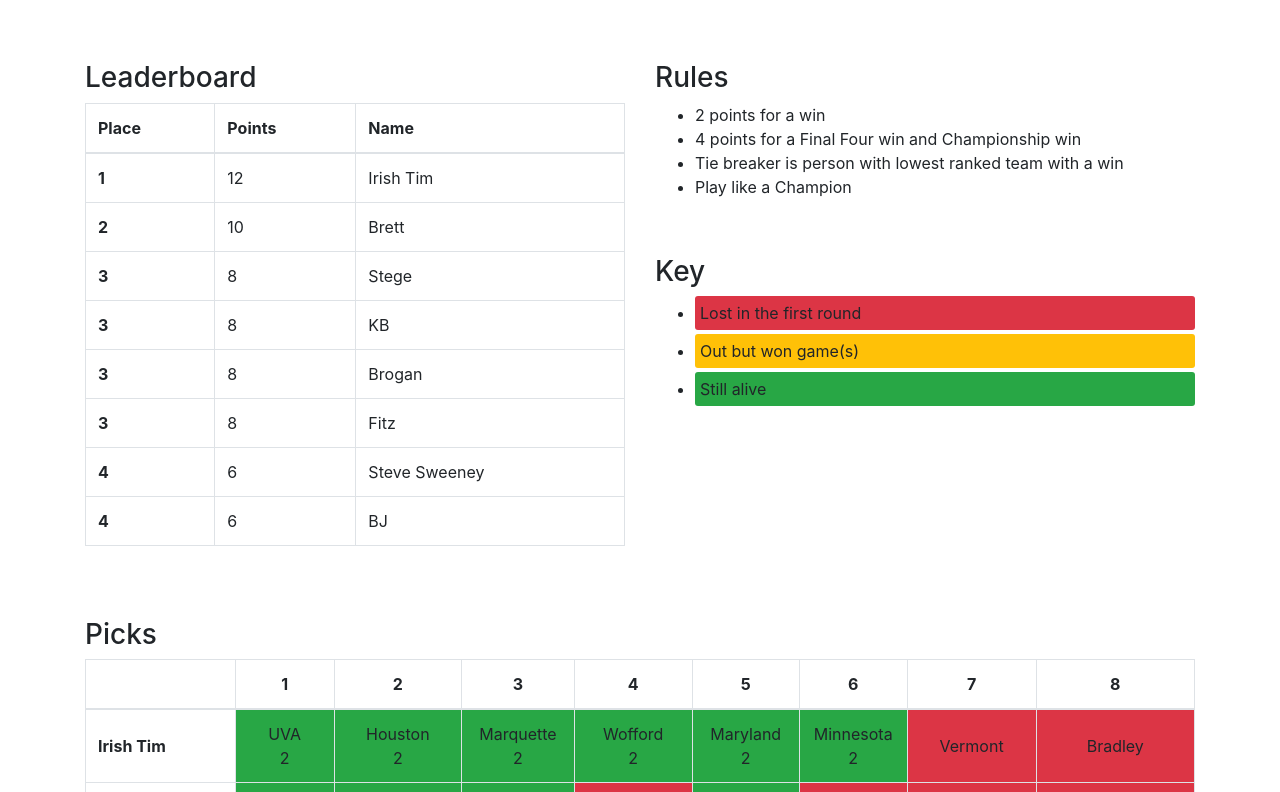
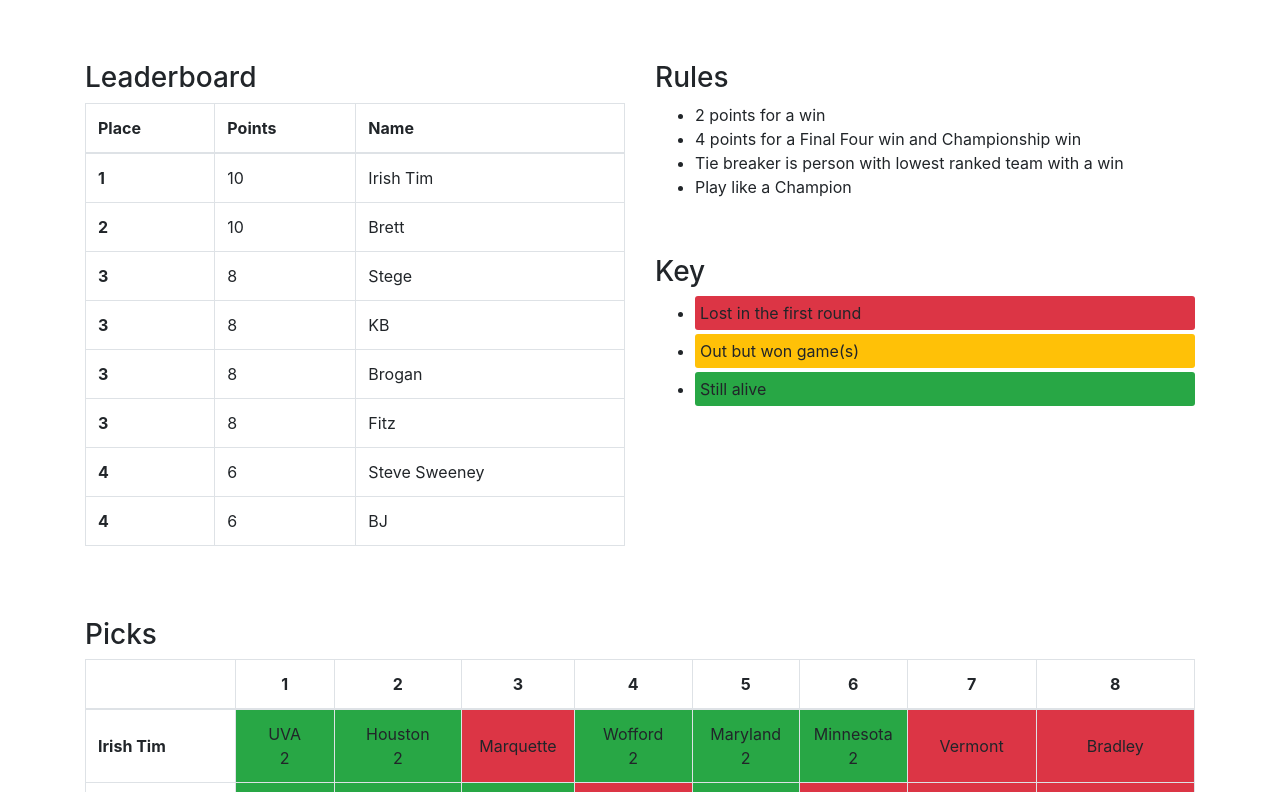
Before and after one commit to Fitzonreee/march-madness, a plain HTML site: page index.html in a window 1280 px wide. Shown: the part 131-923 px from the top of the page. Drawn offline with nearby package versions, Linux system fonts and the light colour scheme.

Commit message:
Marquette lost

```diff
--- a/index.html
+++ b/index.html
@@ -33,7 +33,7 @@
           <tbody>
             <tr>
               <th scope="row">1</th>
-              <td>12</td>
+              <td>10</td>
               <td>Irish Tim</td>
             </tr>
             <tr>
@@ -119,9 +119,9 @@
                   <div>Houston</div>
                   <div>2</div>
                 </td>
-                <td class="text-center bg-success">
+                <td class="text-center bg-danger">
                   <div>Marquette</div>
-                  <div>2</div>
+                  <div></div>
                 </td>
                 <td class="text-center bg-success">
                   <div>Wofford</div>
```
